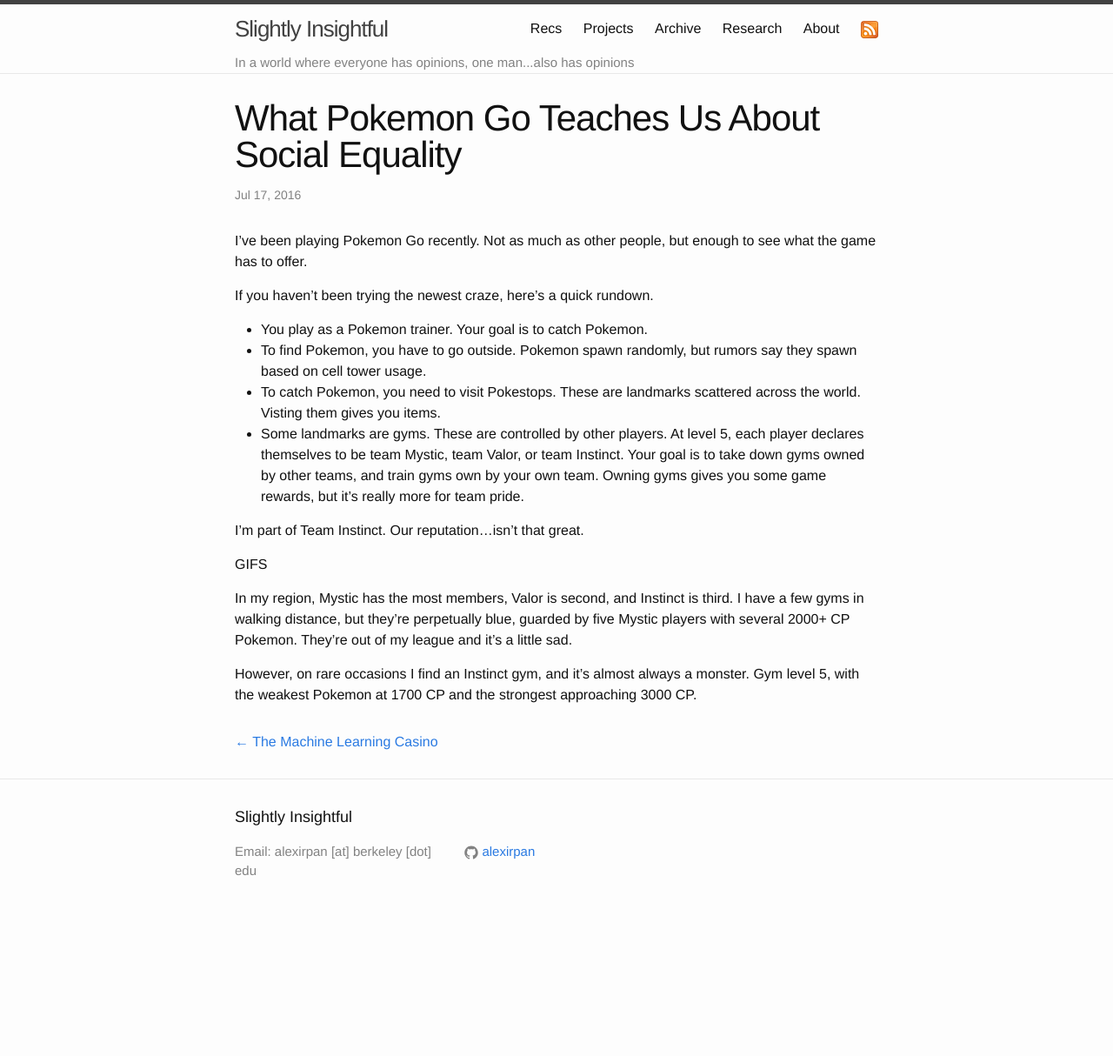
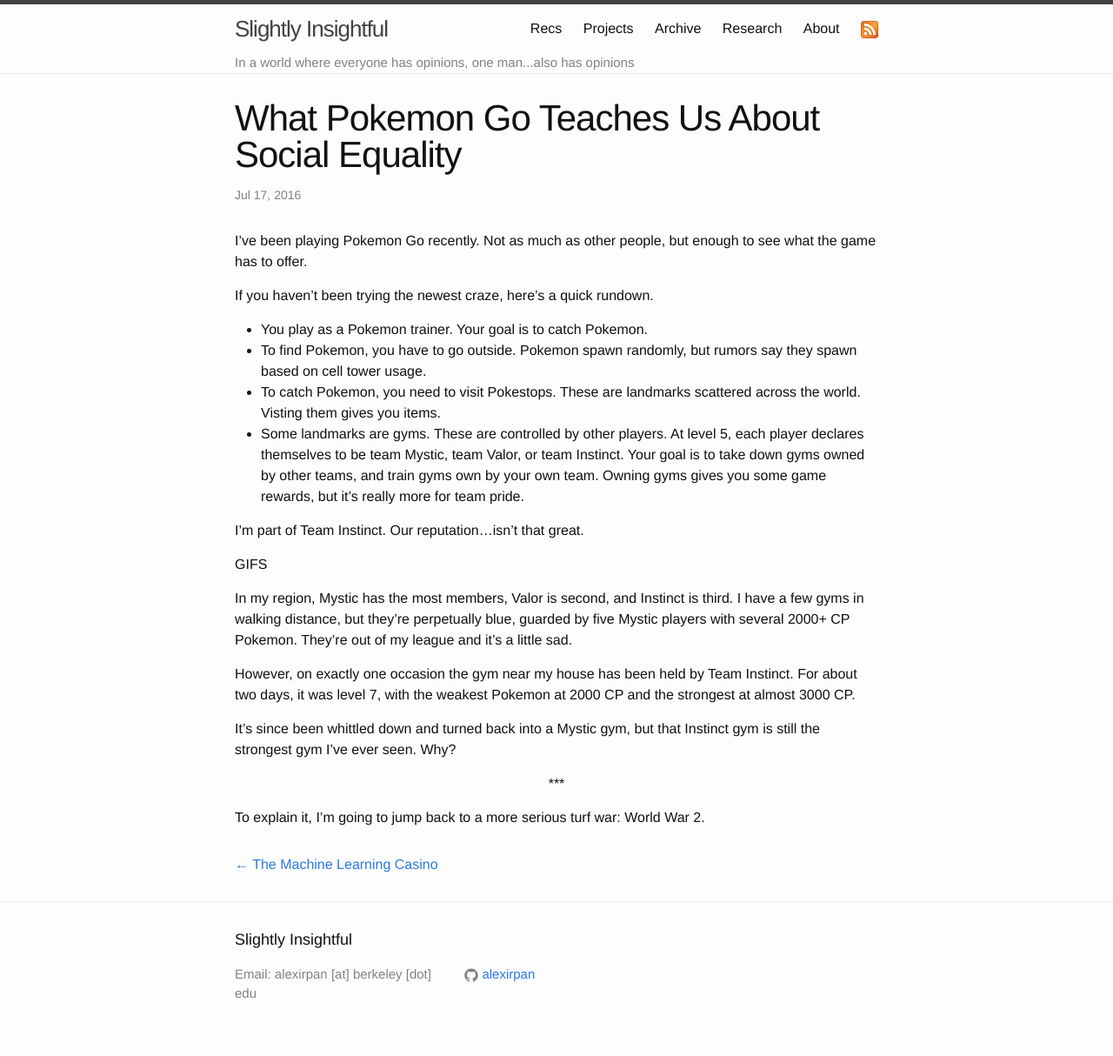
Before and after one commit to alexirpan/alexirpan.github.io, a Jekyll site: the page built from _posts/2016-07-29-pokemon-go-equality.markdown, in a window 1280 px wide. Shown: the whole page at 87% size. Built offline with Jekyll 4.4.1, drawn with Linux system fonts in a browser that asks for light colours; before the commit the page ends 1073 px from its top, so only the background shows below that.

Commit message:
Continued work on this draft

```diff
--- a/_posts/2016-07-29-pokemon-go-equality.markdown
+++ b/_posts/2016-07-29-pokemon-go-equality.markdown
@@ -29,6 +29,15 @@
 guarded by five Mystic players with several 2000+ CP Pokemon. They're out of
 my league and it's a little sad.
 
-However, on rare occasions I find an Instinct gym, and it's almost always a
-monster. Gym level 5, with the weakest Pokemon at 1700 CP and the strongest
-approaching 3000 CP.
+However, on exactly one occasion the gym near my house has been held by
+Team Instinct. For about two days, it was level 7, with the weakest Pokemon
+at 2000 CP and the strongest at almost 3000 CP.
+
+It's since been whittled down and turned back into a Mystic gym, but that
+Instinct gym is still the strongest gym I've ever seen. Why?
+
+\*\*\*
+{: .centered }
+
+To explain it, I'm going to jump back to a more serious turf war: World War
+2.
```
